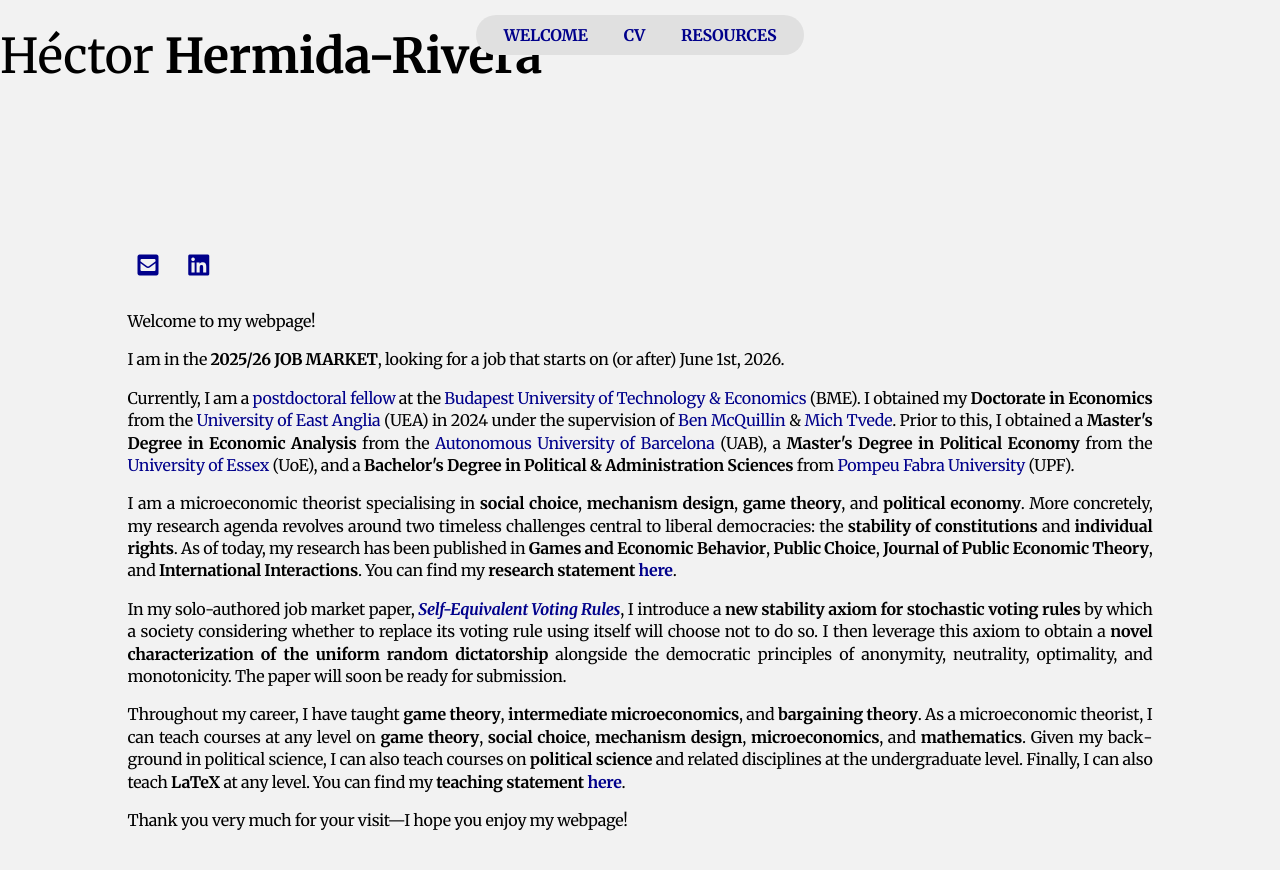
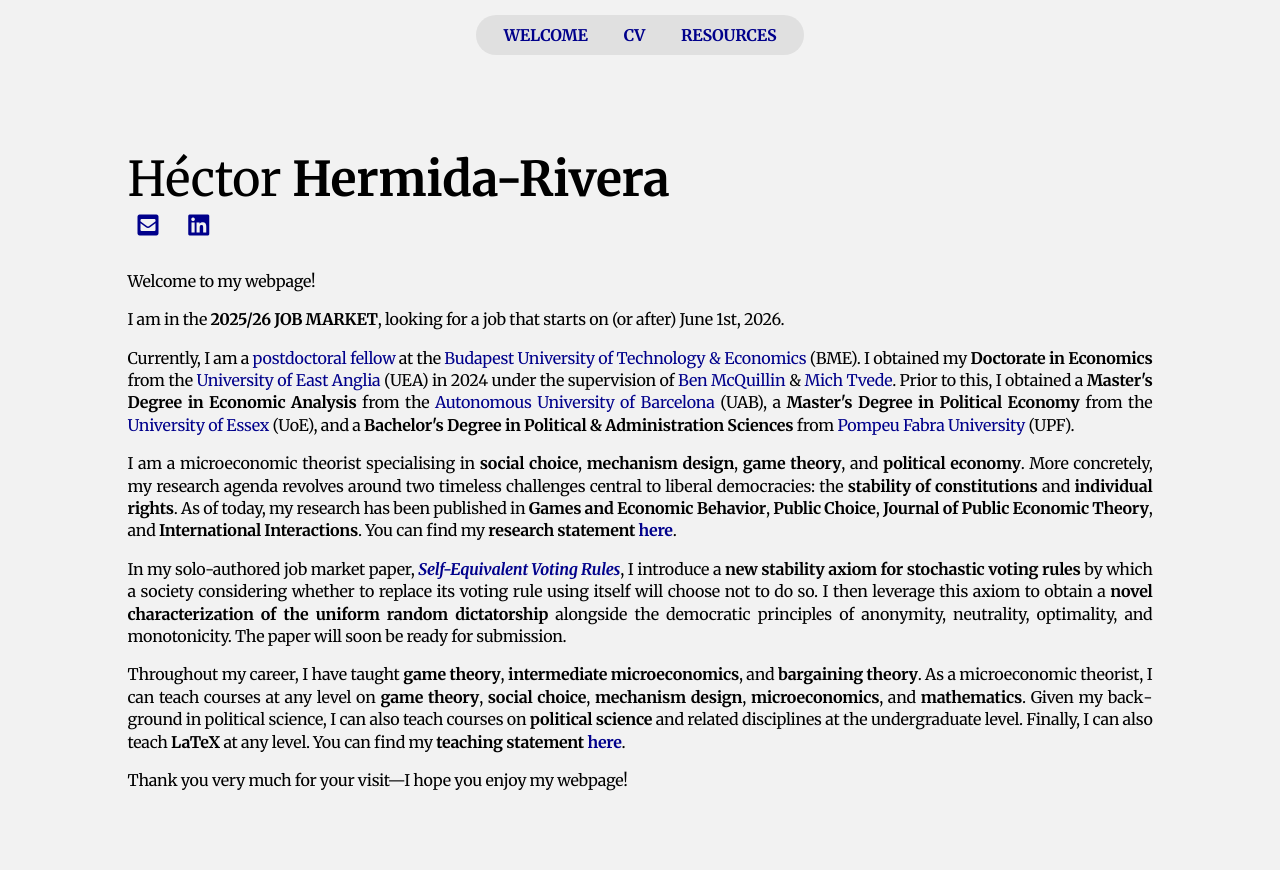
Before and after one commit to HectorHermidaRivera/hectorhermidarivera.github.io, a Jekyll site: the page built from index.md, in a window 1280 px wide and 900 px high. Shown: the top 870 px of the window. Built offline with Jekyll 4.4.1, drawn with Linux system fonts in a browser that asks for light colours; a style sheet for code colours, icons or effects is not loaded.

Commit message:
Update default.html

```diff
--- a/_layouts/default.html
+++ b/_layouts/default.html
@@ -97,10 +97,6 @@
 
 <body class="{{ page.body_class }}">
 
-<h1 class="main-name">
-  Héctor <strong>Hermida-Rivera</strong>
-</h1>
-
 <nav class="top-nav">
   <div class="link-group">
     <a href="/">WELCOME</a>
@@ -110,6 +106,7 @@
 </nav>
 
   <div class="content">
+    <h1 class="main-name">Héctor <strong>Hermida-Rivera</strong></h1>
     {{ content }}
   </div>
 
```
